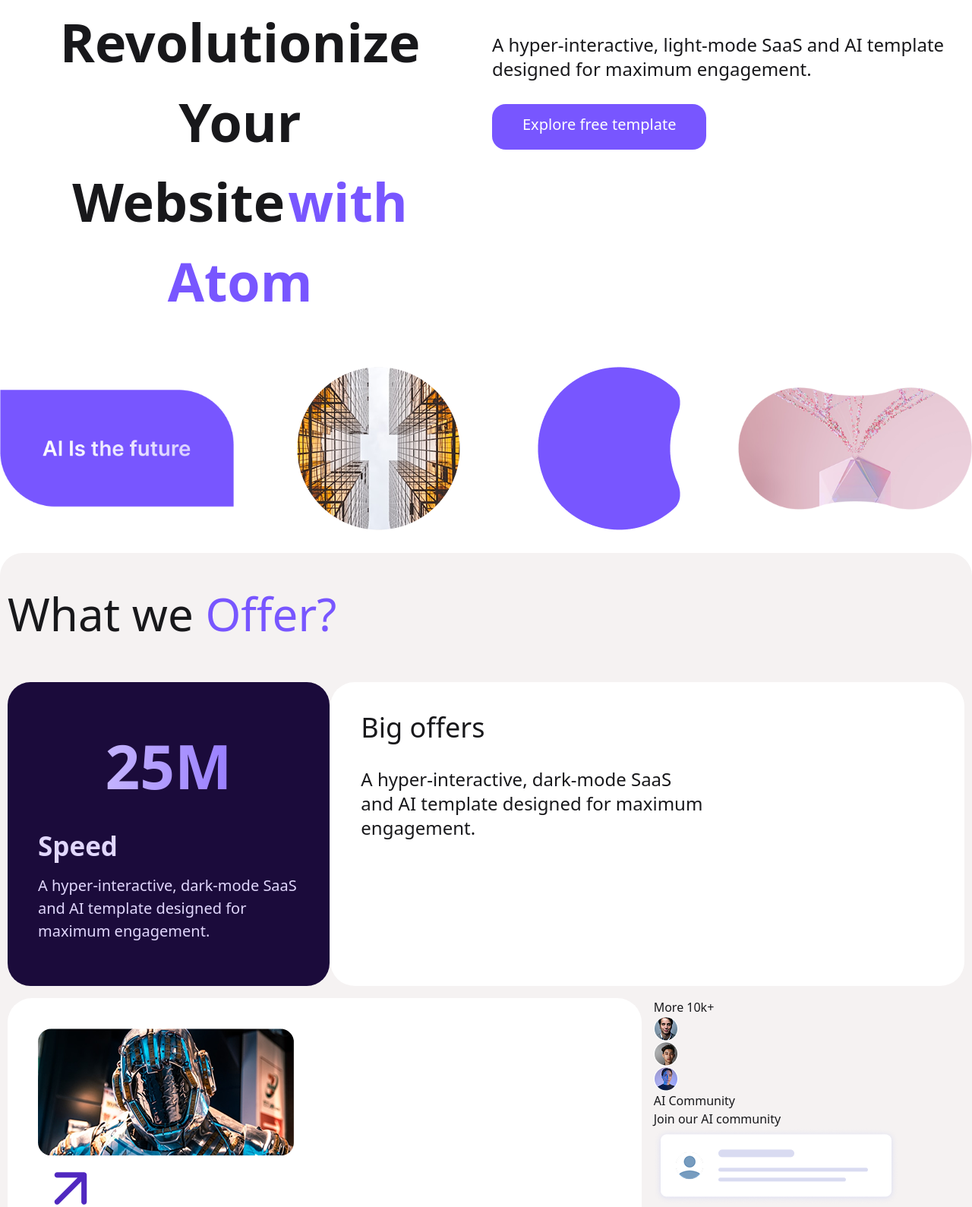
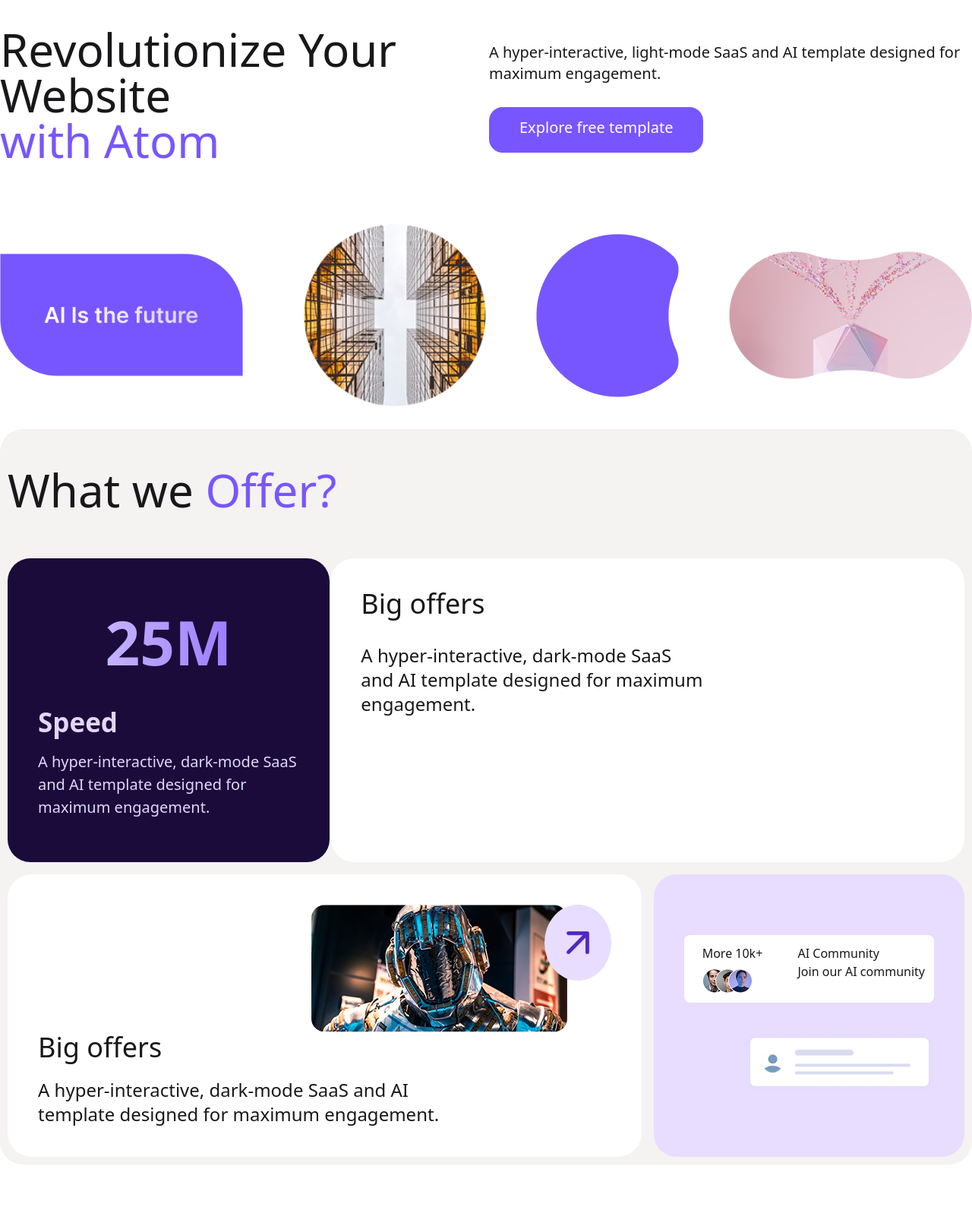
Before and after one commit to SabbirHossainEvan/atom_project, a plain HTML site: page index.html in a window 1280 px wide. Shown: the part 122-1711 px from the top of the page at 76% size. After the commit the page ends 1655 px from the top, so only its background shows below. Drawn offline with nearby package versions, Linux system fonts and the light colour scheme.

Commit message:
offers section 3rd commit

```diff
--- a/assets/css/style.css
+++ b/assets/css/style.css
@@ -1,8 +1,4 @@
 /* <!-- hero section start --> */
-#hero_info span{
-    font-size: 70px;
-    font-weight: 600;
-}
 
 .hero_info_btn {
     padding: 18px 40px;
@@ -35,9 +31,9 @@
 #offer_count span {
     background: linear-gradient(90deg, #E1D7FD -5.56%, #7856FF 109.09%);
     font-size: 80px;
-      font-weight: bold;
-      background-clip: text;
-      color: transparent;
+    font-weight: bold;
+    background-clip: text;
+    color: transparent;
     display: flex;
     justify-content: center;
     align-items: center;
@@ -57,4 +53,30 @@
     font-size: 20px;
     margin-top: 10px;
 }
+
+#offer_card_icon {
+    width: 100px;
+    height: 100px;
+    border-radius: 50%;
+    angle: 0 deg;
+    opacity: 1;
+    top: 18.41px;
+    left: 296.93px;
+    background: rgba(232, 221, 255, 1);
+    display: flex;
+    justify-content: center;
+    align-items: center;
+    margin-left: -30px;
+
+}
+
+#offer_card_icon img{
+    width: 60px;
+    height: 60px;
+    angle: 0 deg;
+    opacity: 1;
+    top: 39.68px;
+    left: 318.5px;
+
+}
 /* <!-- offers section end --> */
--- a/index.html
+++ b/index.html
@@ -11,11 +11,14 @@
      <link href="https://cdn.jsdelivr.net/npm/daisyui@5" rel="stylesheet" type="text/css" />
     <script src="https://cdn.jsdelivr.net/npm/@tailwindcss/browser@4"></script>
     <!-- daisy ui link -->
+     <!-- font link -->
+      <link rel="stylesheet" href="https://cdnjs.cloudflare.com/ajax/libs/font-awesome/7.0.0/css/all.min.css" integrity="sha512-DxV+EoADOkOygM4IR9yXP8Sb2qwgidEmeqAEmDKIOfPRQZOWbXCzLC6vjbZyy0vPisbH2SyW27+ddLVCN+OMzQ==" crossorigin="anonymous" referrerpolicy="no-referrer" />
+     <!-- font link -->
 
 </head>
 <body>
     <!-- navigation section start -->
-     <header class="container mx-auto">
+     <header class="container  mx-auto">
         <nav>
         <div class="navbar bg-base-100 shadow-sm">
             <div class="flex-1">
@@ -57,32 +60,31 @@
 
     <!-- hero section start -->
      <section id="hero_section">
-        <div class="container mx-auto lg:mt-15 sm:mt-13">
+        <div class="container mx-auto mt-13 p-6 md:p-0 md:mt-23">
             <!-- hero info -->
-            <div class="grid lg:grid-cols-2 gap-4 sm:grid-cols-1">
-                <div id="hero_info" class="text-center">
-                    <span>Revolutionize Your</span><br>
-                    <span>Website</span>
-                    <span style="color: rgba(120, 86, 255, 1);">with Atom</span>
+            <div class="grid grid-cols-1 gap-2 md:grid-cols-2">
+                <div id="hero_info" class="">
+                    <span class="md:text-6xl md:font-medium text-5xl font-medium">Revolutionize Your Website</span><br>
+                    <span style="color: rgba(120, 86, 255, 1); margin-top: 10px;" class="md:text-6xl md:font-medium text-5xl font-medium">with Atom</span>
                 </div>
                 <div>
-                    <p class="mt-10 text-2xl">A hyper-interactive, light-mode SaaS and AI template designed for maximum engagement.</p>
+                    <p class="mt-4 text-xl font-medium md:text-1xl md:font-medium md:mt-5">A hyper-interactive, light-mode SaaS and AI template designed for maximum engagement.</p>
                     <button class="hero_info_btn">Explore free template</button>
                 </div>
             </div>
             <!-- hero card -->
-            <div class="grid grid-cols-4 gap-4 mt-25 sm:mt-15 flex justify-center">
+            <div class="grid grid-cols-2 gap-0 mt-15 justify-between md:grid-cols-4 md:gap-0 md:mt-20 md:justify-between">
                 <div class="block m-auto">
-                    <img src="./assets/img/Frame 7.png" alt="">
-                </div>
-                <div class="block m-auto ">
-                    <img class="ml-10" src="./assets/img/Ellipse 6.png" alt="">
+                    <img src="./assets/img/Frame 7.png" alt="" class="w-lg md:w-full">
                 </div>
                 <div class="block m-auto">
-                    <img src="./assets/img/Subtract.png" alt="">
+                    <img src="./assets/img/Ellipse 6.png" alt="" class="w-33 md:w-60 ml-0 md:ml-20">
                 </div>
                 <div class="block m-auto">
-                    <img src="./assets/img/Union.png" alt="">
+                    <img src="./assets/img/Subtract.png" alt="" class="w-33 md:w-full">
+                </div>
+                <div class="block m-auto">
+                    <img src="./assets/img/Union.png" alt="" class="w-full md:w-full">
                 </div>
             </div>
         </div>
@@ -93,42 +95,44 @@
 
      <section id="offers_section" style="background: rgba(245, 242, 242, 1); border-radius: 30px; padding: 10px; margin-top: 30px;">
         <div class="container mx-auto mt-10">
-            <h1 class="text-6xl font-medium">
+            <h1 class="text-5xl font-medium md:text-6xl md:font-medium">
                 <span>What we</span>
                 <span style="color: rgba(120, 86, 255, 1);"> Offer?</span>
             </h1>
             <div id="offers_card" class="grid grid-cols-3 gap-4 mt-15">
-                <!-- offers cards -->
+                <!-- offer card -->
                 <div id="offer_count" class="...">
                     <span>25M</span>
                     <h2>Speed</h2>
                     <p>A hyper-interactive, dark-mode SaaS and AI template designed for maximum engagement.</p>
                 </div>
-                <!-- offers cards -->
+                <!-- offer card -->
                 <div  class="col-span-2 ... bg-white rounded-4xl p-10">
                     <h2 class="text-4xl font-medium">Big offers</h2>
                     <p class="text-2xl pt-8">A hyper-interactive, dark-mode SaaS <br>and AI template designed for maximum <br>engagement.</p>
                 </div>
-                <!-- offers cards -->
+                <!-- offer card -->
                 <div class="col-span-2 ... bg-white rounded-4xl p-10">
-                    <div id="offers_img">
+                    <div id="offers_img" class="flex ml-60px md:ml-90">
                         <img src="./assets/img/Rectangle 34624472.png" alt="">
-                        <img src="./assets/img/Arrow up-right.png" alt="">
+                        <div id="offer_card_icon">
+                            <img src="./assets/img/Arrow up-right.png" alt="">
+                        </div>
                     </div>
                     <div id="offers_info">
-                        <h2>Big offers</h2>
-                        <p>A hyper-interactive, dark-mode SaaS and AI template designed for maximum engagement.</p>
+                        <h2 class="text-4xl font-medium md:text-4xl md:font-medium">Big offers</h2>
+                        <p class="text-2xl pt-5 md:text-2xl md:pt-5">A hyper-interactive, dark-mode SaaS and AI <br>template designed for maximum engagement.</p>
                     </div>
                 </div>
-                <!-- offers cards -->
-                <div class="...">
-                    <div id="offers_ai">
-                        <div class="offer_ai_left">
-                            <h4>More 10k+</h4>
-                            <div class="offer_img_group">
+                <!-- offer card -->
+                <div class="... p-10" style="background: rgba(232, 221, 255, 1); border-radius: 30px;">
+                    <div id="offers_ai" class="flex bg-white rounded-lg p-3 mt-10 justify-between">
+                        <div class="">
+                            <h4 class="ml-3">More 10k+</h4>
+                            <div class="flex mt-2 ml-3 ">
                                 <img src="./assets/img/Ellipse 1775.png" alt="">
-                                <img src="./assets/img/Ellipse 1776.png" alt="">
-                                <img src="./assets/img/Ellipse 1777.png" alt="">
+                                <img src="./assets/img/Ellipse 1776.png" alt="" style="margin-left: -15px;">
+                                <img src="./assets/img/Ellipse 1777.png" alt="" style="margin-left: -15px;">
                             </div>
                         </div>
                         <div class="offer_ai_right">
@@ -136,7 +140,7 @@
                             <p>Join our AI community</p>
                         </div>
                     </div>
-                    <div id="offers_ai_card">
+                    <div id="offers_ai_card" class="mt-10 ml-20">
                         <img src="./assets/img/Group 1171276511.png" alt="">
                     </div>
                 </div>
@@ -147,9 +151,10 @@
     <!-- offers section end -->
 
     <!-- video section start -->
-     <section id="video_section" style="background-color: rgba(120, 86, 255, 1); border-radius: 40px; padding: 50px; margin-top: 80px;">
+
+     <!-- <section id="video_section" style="background-color: rgba(120, 86, 255, 1); border-radius: 40px; padding: 50px; margin-top: 80px;">
         <div class="container mx-auto flex justify-between items-center mt-5 mb-5 text-white">
-            <!-- video info -->
+
             <div>
                 <span class="text-2xl font-medium">Video Demo</span>
                 <h2 class=" text-6xl font-medium" style="line-height: 5rem;">Seamlessly Turn Your Vision Into Reality</h2>
@@ -168,12 +173,13 @@
                     Deliver an optimized, responsive website to your audience with ease.
                 </p>
             </div>
-            <!-- video vdo -->
+
             <div>
                 <iframe width="560" height="450" src="https://www.youtube.com/embed/oylirMJXN08?si=GmOFMDcNVHXN4hhY" title="YouTube video player" frameborder="0" allow="accelerometer; autoplay; clipboard-write; encrypted-media; gyroscope; picture-in-picture; web-share" referrerpolicy="strict-origin-when-cross-origin" allowfullscreen style="border-radius: 30px;"></iframe>
             </div>
         </div>
-     </section>
+     </section> -->
+
     <!-- video section end -->
 
     <!-- testimonials section start -->
```
